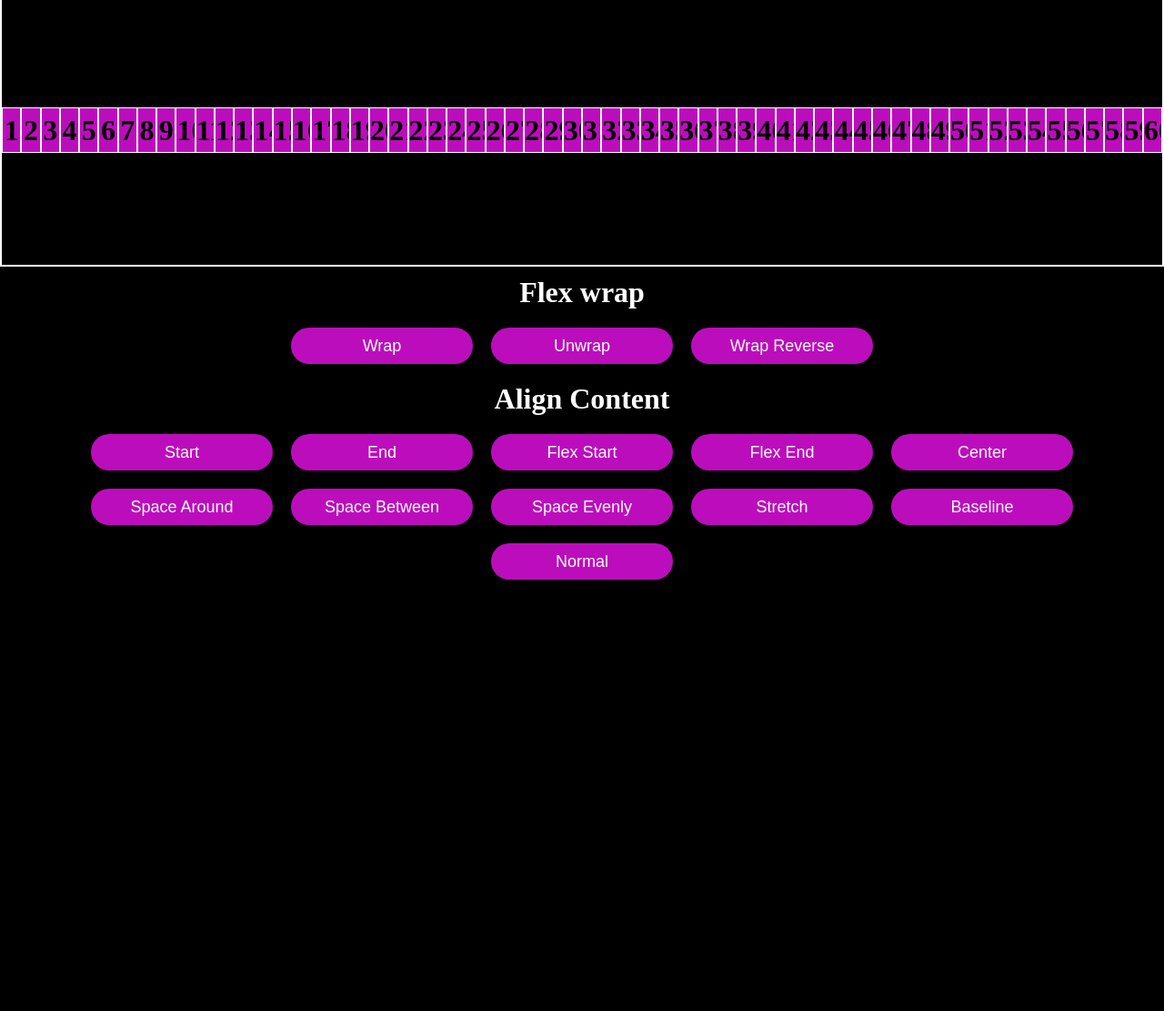
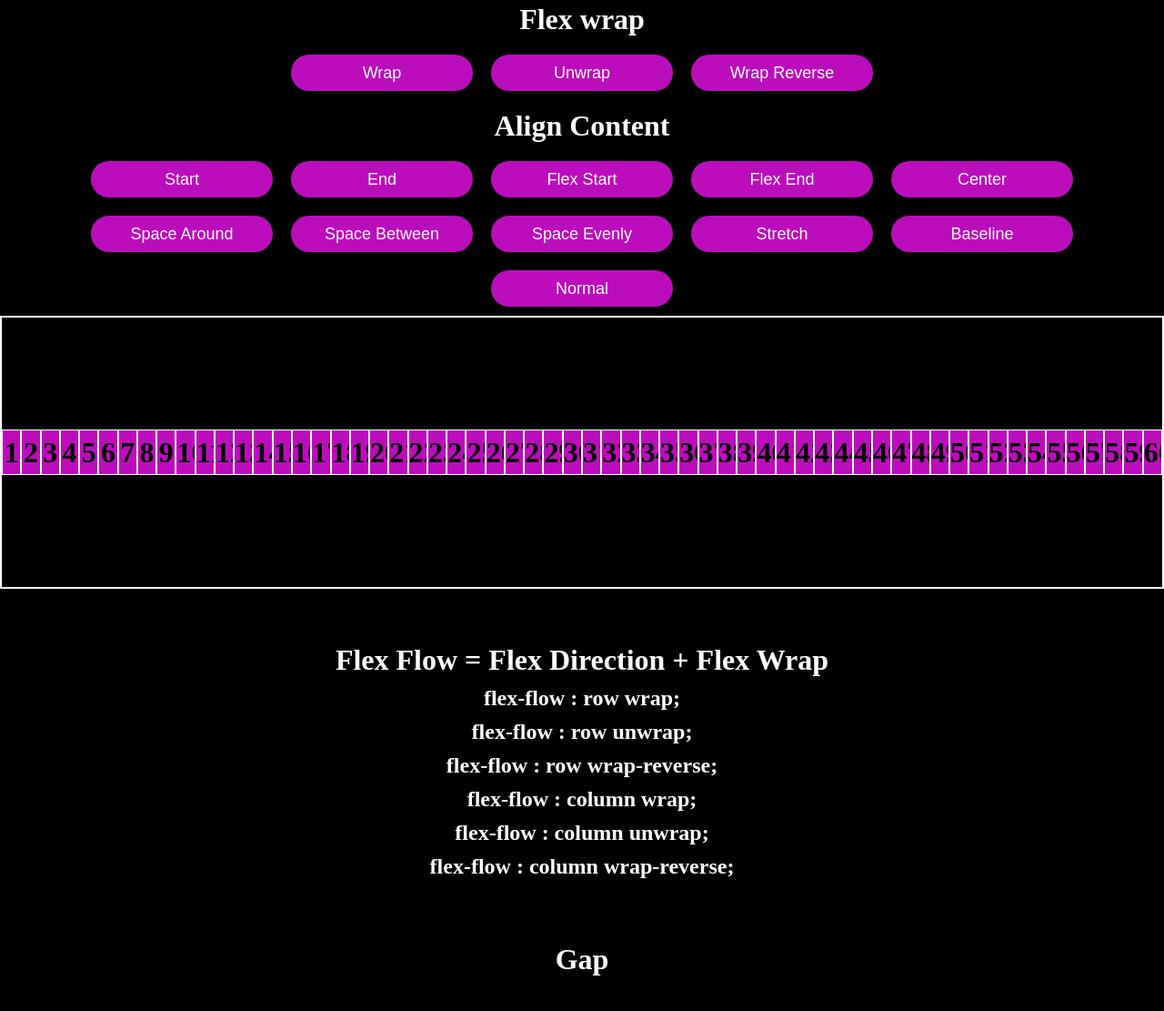
Before and after one commit to adityasahu2/Flex, a plain HTML site: page index.html in a window 1280 px wide. Shown: the part 1705-2816 px from the top of the page at 91% size. Before the commit the page ends 2402 px from the top, so only its background shows below. Drawn offline with Linux system fonts and the light colour scheme.

Commit message:
some changes

```diff
--- a/Flex Style.css
+++ b/Flex Style.css
@@ -11,7 +11,7 @@ body > div{
 body{
     background-color: black;
 }
-body > div > h1,h2,h3{
+body > div > h1,h2,h3,pre{
     color: white;
     margin: 10px;
 }
--- a/index.html
+++ b/index.html
@@ -105,6 +105,30 @@
         </div>
     </div>
     <div class="chapter">
+        <h1>Flex wrap</h1>
+        <div class="buttons">
+            <button id="FW1">Wrap</button>
+            <button id="FW2">Unwrap</button>
+            <button id="FW3">Wrap Reverse</button>
+        </div>
+        <h1>Align Content</h1>
+        <div class="buttons">
+            <div class="buttons">
+                <button id="AC1">Start</button>
+                <button id="AC2">End</button>
+                <button id="AC3">Flex Start</button>
+                <button id="AC4">Flex End</button>
+                <button id="AC5">Center</button>
+            </div>
+            <div class="buttons">
+                <button id="AC6">Space Around</button>
+                <button id="AC7">Space Between</button>
+                <button id="AC8">Space Evenly</button>
+                <button id="AC9">Stretch</button>
+                <button id="AC10">Baseline</button>
+                <button id="AC11">Normal</button>
+            </div>
+        </div>
         <div class="boxes" id="Wrap">
             <div class="box"><h1>1</h1></div>
             <div class="box"><h1>2</h1></div>
@@ -167,30 +191,16 @@
             <div class="box"><h1>59</h1></div>
             <div class="box"><h1>60</h1></div>
         </div>
-        <h1>Flex wrap</h1>
-        <div class="buttons">
-            <button id="FW1">Wrap</button>
-            <button id="FW2">Unwrap</button>
-            <button id="FW3">Wrap Reverse</button>
-        </div>
-        <h1>Align Content</h1>
-        <div class="buttons">
-            <div class="buttons">
-                <button id="AC1">Start</button>
-                <button id="AC2">End</button>
-                <button id="AC3">Flex Start</button>
-                <button id="AC4">Flex End</button>
-                <button id="AC5">Center</button>
-            </div>
-            <div class="buttons">
-                <button id="AC6">Space Around</button>
-                <button id="AC7">Space Between</button>
-                <button id="AC8">Space Evenly</button>
-                <button id="AC9">Stretch</button>
-                <button id="AC10">Baseline</button>
-                <button id="AC11">Normal</button>
-            </div>
-        </div>
+    </div>
+    <div class="chapter"><h1>Flex Flow = Flex Direction + Flex Wrap</h1>
+        <h2>flex-flow : row wrap;</h2>
+        <h2>flex-flow : row unwrap;</h2>
+        <h2>flex-flow : row wrap-reverse;</h2>
+        <h2>flex-flow : column wrap;</h2>
+        <h2>flex-flow : column unwrap;</h2>
+        <h2>flex-flow : column wrap-reverse;</h2>
+    </div>
+    <div class="chapter"><h1>Gap</h1>
     </div>
 </body>
 </html>
```
